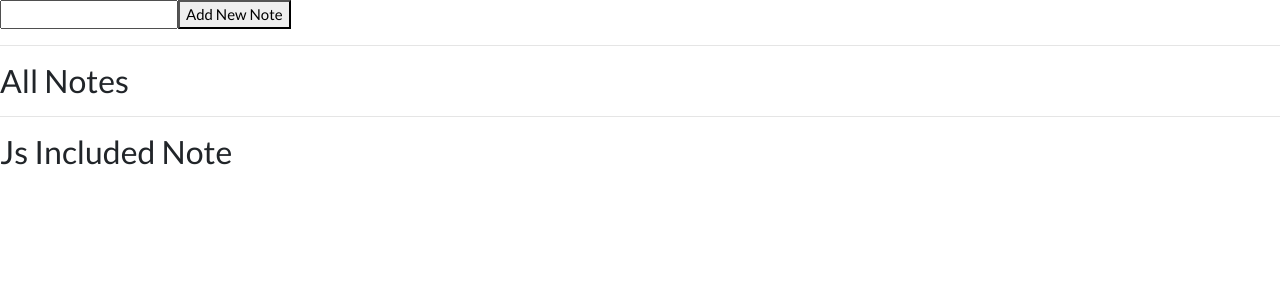
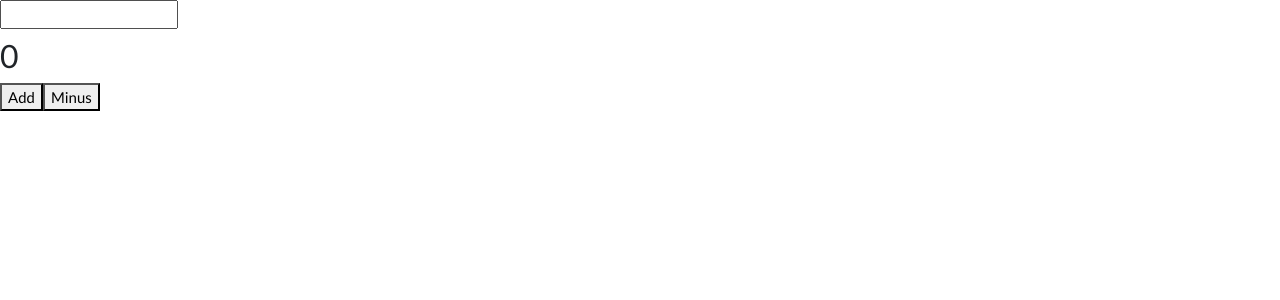
Before and after one commit to ahmadkabiri/first-app, a React (Create React App) app: page / in a window 1280 px wide. Shown: the top 300 px of the page. Built offline with nearby package versions, Linux system fonts and the light colour scheme.

Commit message:
useCallback-memo

```diff
--- a/src/App.js
+++ b/src/App.js
@@ -1,59 +1,46 @@
-import { useState, useEffect, useMemo } from "react";
+import { useState, useEffect, useMemo ,memo, useCallback } from "react";
 // import "./App.css";
 export default function App() {
-  const [notes, setNotes] = useState([]);
-  const [newNote, setNewNote] = useState("");
+  const [counter, setCounter] = useState(0);
 
-  const addNewNote = () => {
-    let newNoteObj = {
-      id: notes.length + 1,
-      title: newNote,
-    };
+  const [title, setTitle] = useState("");
 
-    setNotes((prevNotes) => [...prevNotes, newNoteObj]);
-    setNewNote("");
-  };
+  console.log("App run")
+
+  const addCounter = useCallback(() => {
+    setCounter((prevCount) => prevCount + 1);
+  },[counter]);
+
+  const minusCounter =useCallback(() => {
+    setCounter((prevCount) => prevCount - 1);
+  },[counter]);
 
   return (
     <div>
       <input
         type="text"
-        value={newNote}
-        onChange={(event) => setNewNote(event.target.value)}
+        value={title}
+        onChange={(event) => setTitle(event.target.value)}
       />
-      <button onClick={addNewNote}>Add New Note</button>
-      <hr />
-      <h3>All Notes</h3>
-      <ul>
-        {notes.map((note) => (
-          <li key={note.id}>
-            {note.id} - {note.title}
-          </li>
-        ))}
-      </ul>
-      <hr />
-      <h3>Js Included Note</h3>
-      <FilterdNotes notesArray={notes}></FilterdNotes>
+      <Title title={title}></Title>
+      <h3>{counter}</h3>
+      <Buttons add={addCounter} minus={minusCounter}></Buttons>
     </div>
   );
 }
 
-const FilterdNotes = ({ notesArray }) => {
+const Title =memo(({ title }) => {
+  console.log("title run");
+  return <h3>{title}</h3>;
+});
+
+const Buttons = memo(({ add, minus }) => {
+  console.log("buttons run");
+
   return (
     <>
-      {useMemo(() => {
-        notesArray
-          .filter((note) => {
-            return note.title.toLowerCase().includes("js");
-          })
-          .map((note) => (
-            <div key={note.id}>
-              <li>
-                {note.id}-{note.title}
-              </li>
-            </div>
-          ));
-      }, [notesArray])}
+      <button onClick={add}>Add</button>
+      <button onClick={minus}>Minus</button>
     </>
   );
-};
+});
```
